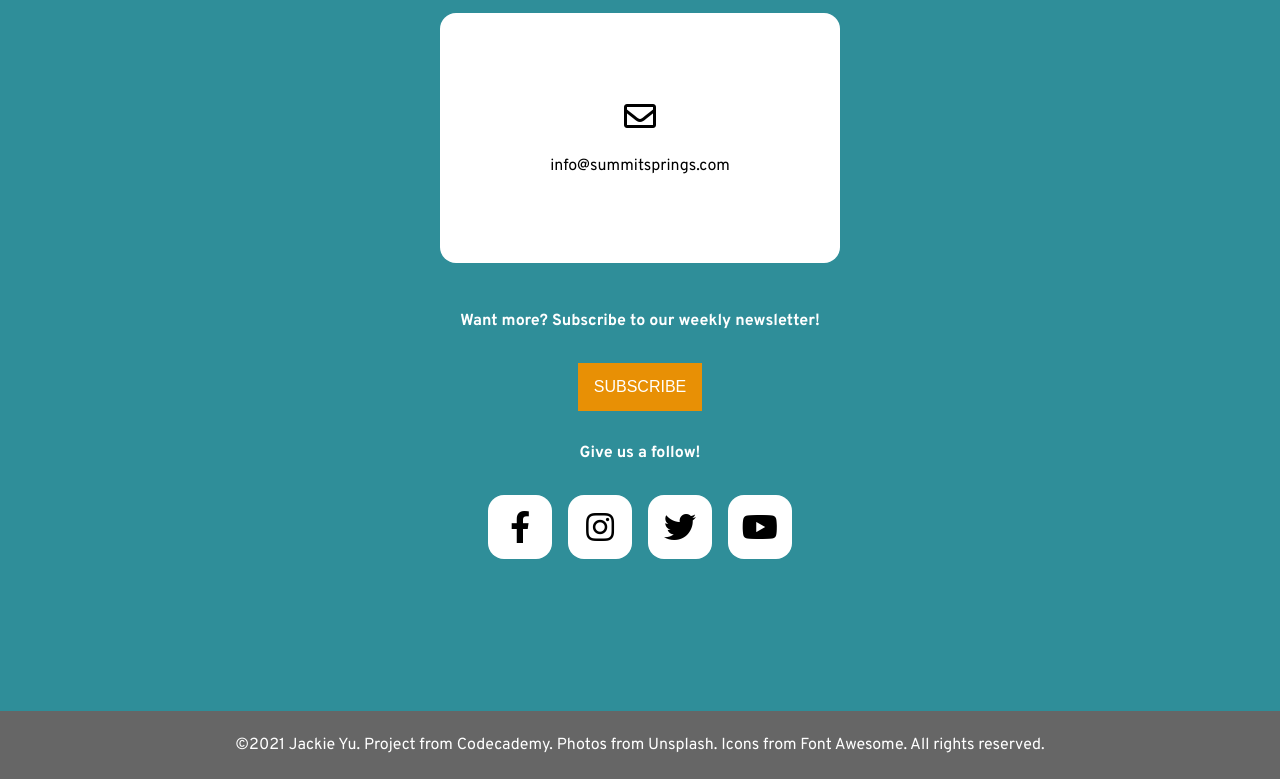
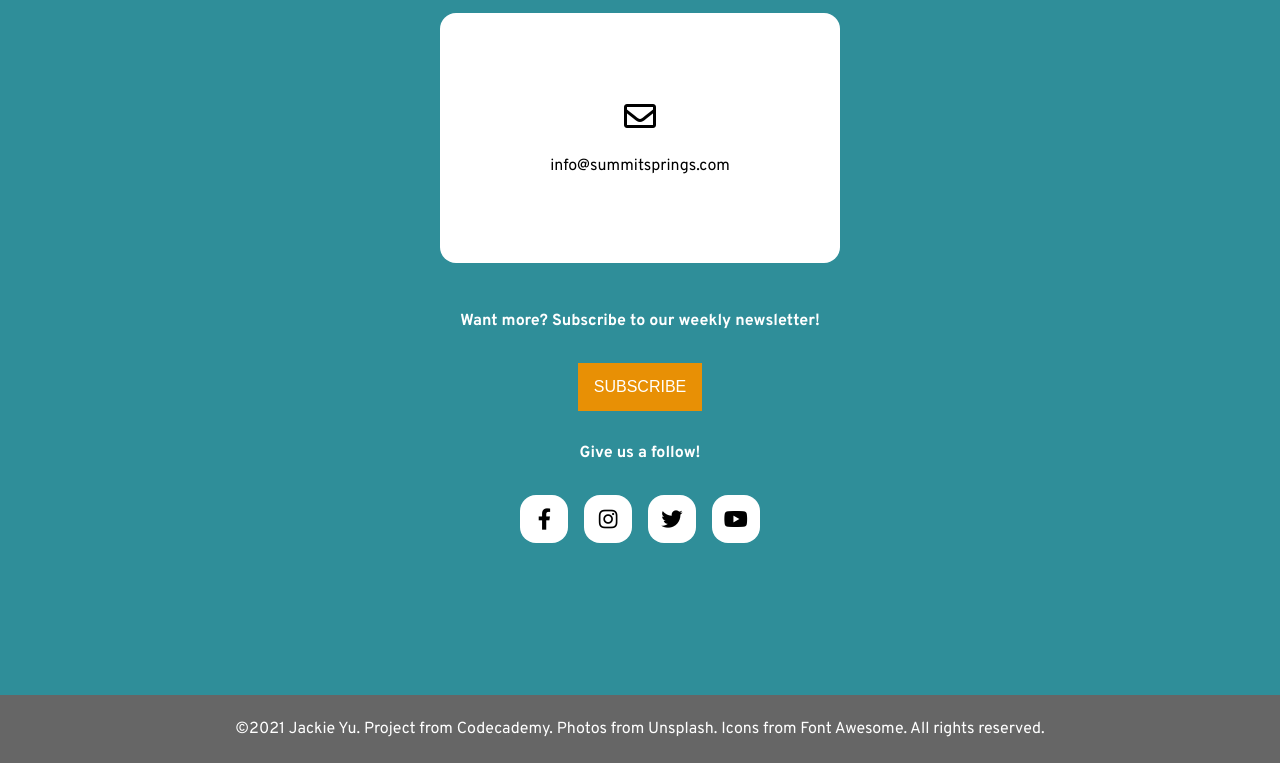
Before and after one commit to YuJ94/responsive-club-website, a plain HTML site: page index.html in a window 1280 px wide. Shown: the part 4455-5234 px from the top of the page. Drawn offline with Linux system fonts and the light colour scheme.

Commit message:
Updated icons.

```diff
--- a/index.html
+++ b/index.html
@@ -146,16 +146,16 @@
         <div class="follow-container">
             <h5>Give us a follow!</h5>
             <a href="https://www.facebook.com" target="_blank" class="follow-box">
-                <i class="follow-icon fab fa-facebook-f fa-2x"></i>
+                <i class="follow-icon fab fa-facebook-f fa-lg"></i>
             </a>
             <a href="https://www.instagram.com" target="_blank"  class="follow-box">
-                <i class="follow-icon fab fa-instagram fa-2x"></i>
+                <i class="follow-icon fab fa-instagram fa-lg"></i>
             </a>
             <a href="https://www.twitter.com" target="_blank"  class="follow-box">
-                <i class="follow-icon fab fa-twitter fa-2x"></i>
+                <i class="follow-icon fab fa-twitter fa-lg"></i>
             </a>
             <a href="https://www.youtube.com" target="_blank"  class="follow-box">
-                <i class="follow-icon fab fa-youtube fa-2x"></i>
+                <i class="follow-icon fab fa-youtube fa-lg"></i>
             </a>
         </div>
     </section>
--- a/resources/css/style.css
+++ b/resources/css/style.css
@@ -468,8 +468,8 @@ nav ul a:hover {
 .follow-box {
     background-color: rgb(255, 255, 255);
     color: rgb(0, 0, 0);
-    height: 4rem;
-    width: 4rem;
+    height: 3rem;
+    width: 3rem;
     margin: .5rem .375rem;
     border-radius: 1rem;
     display: inline-flex;
```
